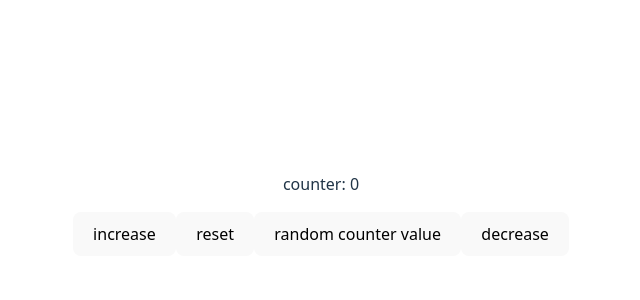
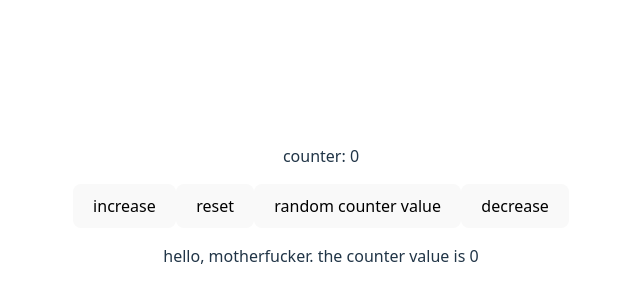
Before and after one commit to slavkapiyavka/react-sandbox, a React (Vite) app: page / in a window 1280 px wide. Shown: the part 194-494 px from the top of the page, without its empty margins (319-959 px from the left). Built offline with nearby package versions, Linux system fonts and the light colour scheme.

Commit message:
feat: implement ChildComponent, integrate it into ParentComponent

```diff
--- /dev/null
+++ b/src/components/ChildComponent.tsx
@@ -0,0 +1,14 @@
+interface IChildComponent {
+  name: string;
+  counter: number;
+}
+
+const ChildComponent = ({ name, counter }: IChildComponent) => {
+  return (
+    <p>
+      hello, {name}. the counter value is {counter}
+    </p>
+  );
+};
+
+export default ChildComponent;
--- a/src/components/ParentComponent.tsx
+++ b/src/components/ParentComponent.tsx
@@ -1,4 +1,5 @@
 import { useState } from "react";
+import ChildComponent from "./ChildComponent";
 
 const ParentComponent = () => {
   const [counter, setCounter] = useState(0);
@@ -10,6 +11,7 @@ const ParentComponent = () => {
 
   return (
     <section>
+      <div>
         <p>counter: {counter}</p>
         <button onClick={increaseCounter} type="button">
           increase
@@ -23,6 +25,9 @@ const ParentComponent = () => {
         <button onClick={decreaseCounter} type="button">
           decrease
         </button>
+      </div>
+
+      <ChildComponent name="motherfucker" counter={counter} />
     </section>
   );
 };
```
Lines whose indentation alone changed are shown as unchanged.
